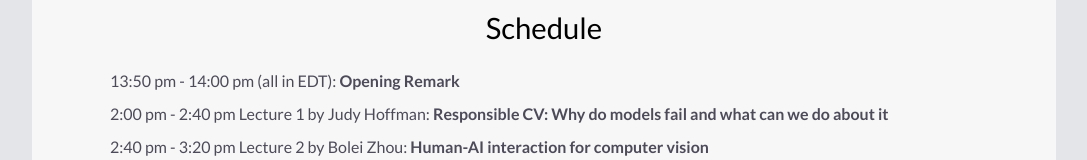
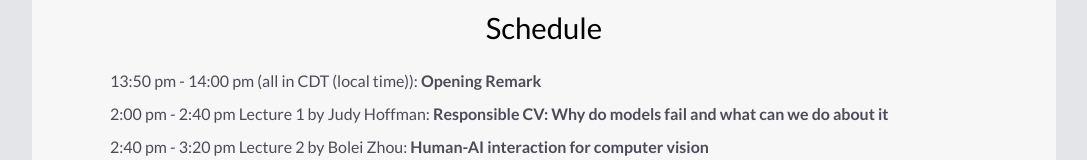
Before and after one commit to human-centeredAI/human-centeredAI.github.io, a plain HTML site: page index.html in a window 1280 px wide. Shown: the part 1183-1343 px from the top of the page, without its empty margins (96-1183 px from the left). Drawn offline with nearby package versions, Linux system fonts and the light colour scheme.

Commit message:
update time

```diff
--- a/index.html
+++ b/index.html
@@ -85,7 +85,7 @@
   <h2>Schedule</h2>
     <div class="schedule">
 
-        <p>13:50 pm - 14:00 pm (all in EDT): <b>Opening Remark</b></p>
+        <p>13:50 pm - 14:00 pm (all in CDT (local time)): <b>Opening Remark</b></p>
         <p>2:00 pm - 2:40 pm Lecture 1 by Judy Hoffman: <b>Responsible CV: Why do models fail and what can we do about it</b> </p>
         <p>2:40 pm - 3:20 pm Lecture 2 by Bolei Zhou: <b>Human-AI interaction for computer vision</b> </p>
         <p>3:20 pm - 4:00 pm <em>Break</em></p>
```
